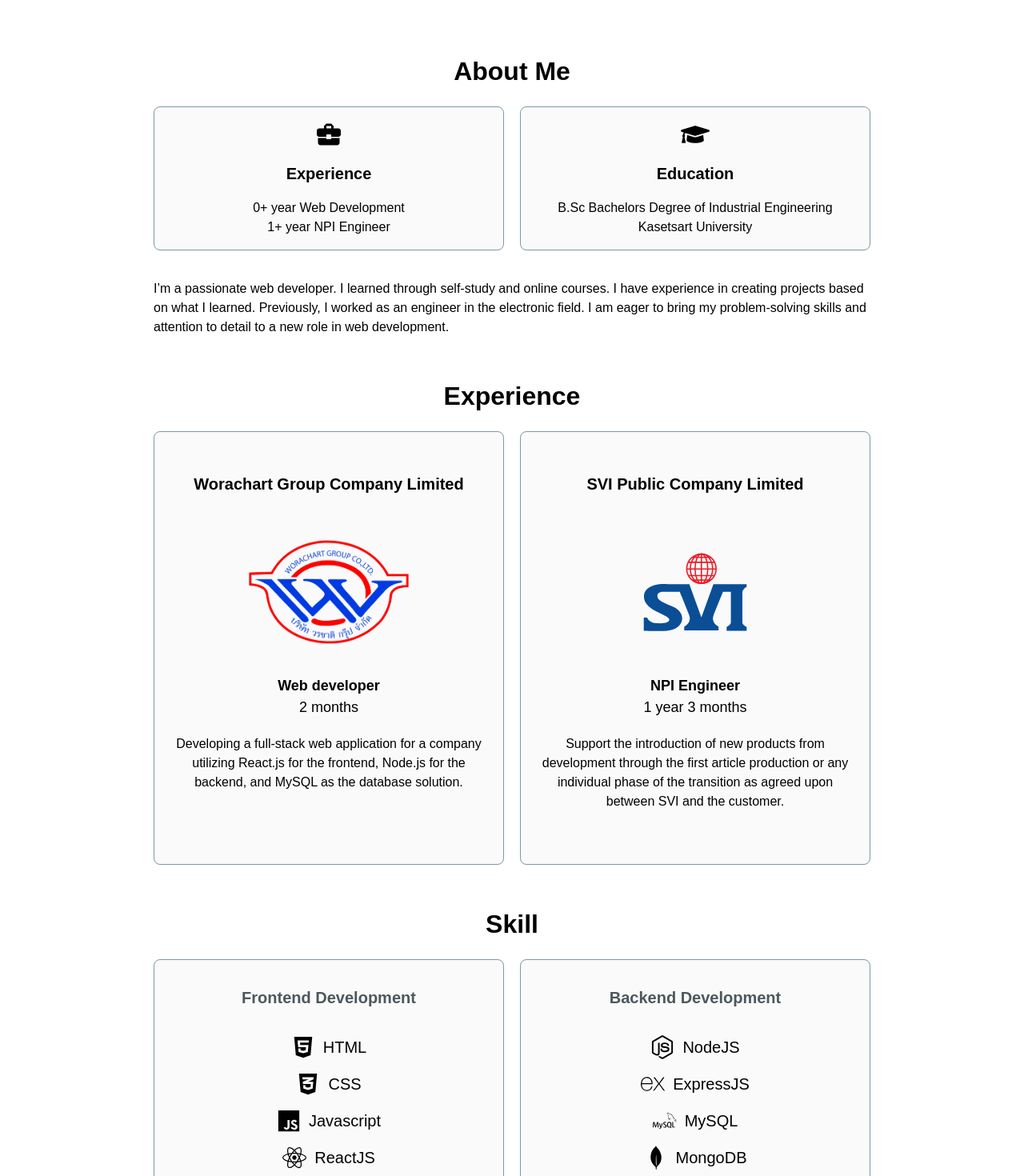
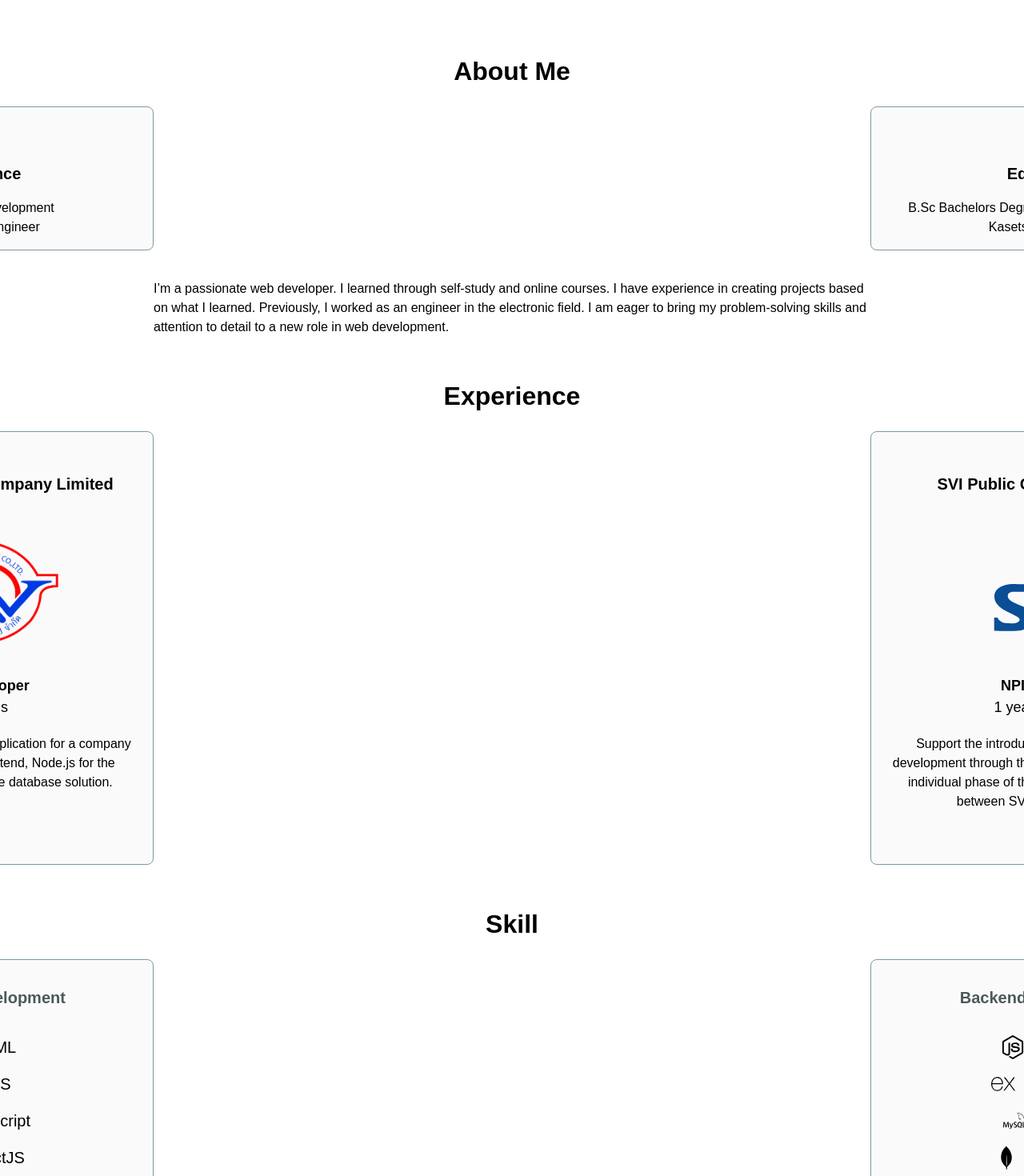
Before and after one commit to NakornKitk/nakorn-portfolio, a Next.js app: page / in a window 1280 px wide. Shown: the part 780-2250 px from the top of the page at 80% size. Built offline with nearby package versions, Linux system fonts and the light colour scheme.

Commit message:
add transition

```diff
--- a/app/components/AboutMe.js
+++ b/app/components/AboutMe.js
@@ -1,14 +1,70 @@
-import React from 'react'
+'use client'
+import { useEffect, useState, useRef } from 'react'
+
 import { FaGraduationCap } from "react-icons/fa";
 import { MdBusinessCenter } from "react-icons/md";
 
 function AboutMe() {
+    const [scrollPosition, setScrollPosition] = useState(0);
+    const [inView, setInView] = useState(false); // To track if the div is in the viewport
+    const divRef = useRef(null); // Reference to the div
+    const isFlexColumn = window.innerWidth < 768;
+
+    useEffect(() => {
+        // Store the ref value in a variable before observing it
+        const currentDivRef = divRef.current;
+
+        const observer = new IntersectionObserver(
+            (entries) => {
+                entries.forEach((entry) => {
+                    if (entry.isIntersecting) {
+                        setInView(true); // Set inView to true when the component is in the viewport
+                    } else {
+                        setInView(false); // Optional: reset state when leaving the viewport
+                    }
+                });
+            },
+            { threshold: 0.2 } // Trigger when 50% of the element is visible
+        );
+
+        if (currentDivRef) {
+            observer.observe(currentDivRef); // Observe the target div
+        }
+
+        return () => {
+            // Use the variable to ensure it's accessed correctly during cleanup
+            if (currentDivRef) {
+                observer.unobserve(currentDivRef); // Clean up observer on unmount
+            }
+        };
+    }, []); // Empty dependency array to set up observer once
+
+
+
+    useEffect(() => {
+        const handleScroll = () => {
+            setScrollPosition(window.scrollY); // Update the scroll position
+        };
+
+        window.addEventListener('scroll', handleScroll);
+
+        return () => {
+            window.removeEventListener('scroll', handleScroll); // Clean up event listener on unmount
+        };
+    }, []);
+
+
+    const scrollEffect = inView ? Math.min(scrollPosition / 5, 100) : 0;
+
     return (
-        <div className="my-[50px]">
+        <div ref={divRef} className={`my-[50px] ${isFlexColumn ? 'overflow-hidden' : ''}`}>
             <h1 className="text-center text-[32px] font-bold">About Me</h1>
 
             <div className="md:flex gap-[20px] my-[20px] w-[100%]">
-                <div className="border border-[#7E99A3] rounded-lg p-4 text-center w-full mb-4 bg-[#FAFAFA] ">
+                <div className="border border-[#7E99A3] rounded-lg p-4 text-center w-full mb-4 bg-[#FAFAFA] transition-transform duration-500 ease-in-out"
+                    style={{
+                        transform: `${isFlexColumn ? `translateY(${100 - scrollEffect}%)` : `translateX(-${100 - scrollEffect}%)`}`
+                    }}>
                     <div className="flex justify-center items-center">
                         <MdBusinessCenter className="text-[36px]" />
                     </div>
@@ -16,7 +72,10 @@ function AboutMe() {
                     <p>0+ year Web Development</p>
                     <p>1+ year NPI Engineer</p>
                 </div>
-                <div className="border border-[#7E99A3] rounded-lg p-4 text-center w-full mb-4 bg-[#FAFAFA]">
+                <div className="border border-[#7E99A3] rounded-lg p-4 text-center w-full mb-4 bg-[#FAFAFA] transition-transform duration-500 ease-in-out"
+                    style={{
+                        transform: `${isFlexColumn ? `translateY(${100 - scrollEffect}%)` : `translateX(${100 - scrollEffect}%)`}`
+                    }}>
                     <div className="flex justify-center items-center">
                         <FaGraduationCap className="text-[36px]" />
                     </div>
@@ -27,15 +86,16 @@ function AboutMe() {
             </div>
 
             <div>
-                <p>I’m a passionate web developer. I learned through self-study and online courses. I have experience in
-                    creating projects based on what I learned. Previously, I worked as an engineer in the electronic field. I am
-                    eager to bring my problem-solving skills and attention to detail to a new role in web development.</p>
+                <p>
+                    I’m a passionate web developer. I learned through self-study and
+                    online courses. I have experience in creating projects based on what I
+                    learned. Previously, I worked as an engineer in the electronic field.
+                    I am eager to bring my problem-solving skills and attention to detail
+                    to a new role in web development.
+                </p>
             </div>
-
-
         </div>
-
-    )
+    );
 }
 
-export default AboutMe
+export default AboutMe;
--- a/app/components/Experience.js
+++ b/app/components/Experience.js
@@ -1,12 +1,66 @@
-import React from 'react'
+'use client'
 import Image from 'next/image'
+import { useEffect, useState, useRef } from 'react'
 
 function Experience() {
+  const [scrollPosition, setScrollPosition] = useState(0);
+  const [inView, setInView] = useState(false); // To track if the div is in the viewport
+  const divRef = useRef(null); // Reference to the div
+  const isFlexColumn = window.innerWidth < 768;
+
+  useEffect(() => {
+    // Store the ref value in a variable before observing it
+    const currentDivRef = divRef.current;
+
+    const observer = new IntersectionObserver(
+      (entries) => {
+        entries.forEach((entry) => {
+          if (entry.isIntersecting) {
+            setInView(true); // Set inView to true when the component is in the viewport
+          } else {
+            setInView(false); // Optional: reset state when leaving the viewport
+          }
+        });
+      },
+      { threshold: 0.2 } // Trigger when 50% of the element is visible
+    );
+
+    if (currentDivRef) {
+      observer.observe(currentDivRef); // Observe the target div
+    }
+
+    return () => {
+      // Use the variable to ensure it's accessed correctly during cleanup
+      if (currentDivRef) {
+        observer.unobserve(currentDivRef); // Clean up observer on unmount
+      }
+    };
+  }, []); // Empty dependency array to set up observer once
+
+
+
+  useEffect(() => {
+    const handleScroll = () => {
+      setScrollPosition(window.scrollY); // Update the scroll position
+    };
+
+    window.addEventListener('scroll', handleScroll);
+
+    return () => {
+      window.removeEventListener('scroll', handleScroll); // Clean up event listener on unmount
+    };
+  }, []);
+
+
+  const scrollEffect = inView ? Math.min(scrollPosition / 5, 100) : 0;
   return (
-    <div className="my-[50px]">
+    <div className={`my-[50px] ${isFlexColumn ? 'overflow-hidden' : ''}`} ref={divRef} >
       <h1 className="text-center text-[32px] font-bold">Experience</h1>
       <div className="md:flex gap-[20px] my-[20px]">
-        <div className="border border-[#7E99A3] bg-[#FAFAFA] rounded-lg px-4 py-[50px] text-center w-full mb-[20px] md:mb-[0px]">
+        <div className="border border-[#7E99A3] bg-[#FAFAFA] rounded-lg px-4 py-[50px] text-center w-full mb-[20px] md:mb-[0px] transition-transform duration-500 ease-in-out"
+          style={{
+            transform: `${isFlexColumn ? `translateY(${100 - scrollEffect}%)` : `translateX(-${100 - scrollEffect}%)`}`
+          }}>
           <div className="h-[50px]">
             <h2 className="text-[20px] my-[auto] font-semibold">Worachart Group Company Limited</h2>
           </div>
@@ -19,7 +73,9 @@ function Experience() {
           </div>
           <p className="py-4">Developing a full-stack web application for a company utilizing React.js for the frontend, Node.js for the backend, and MySQL as the database solution.</p>
         </div>
-        <div className="border border-[#7E99A3] bg-[#FAFAFA] rounded-lg px-4 py-[50px] text-center w-full">
+        <div className="border border-[#7E99A3] bg-[#FAFAFA] rounded-lg px-4 py-[50px] text-center w-full transition-transform duration-500 ease-in-out" style={{
+          transform: `${isFlexColumn ? `translateY(${100 - scrollEffect}%)` : `translateX(${100 - scrollEffect}%)`}`
+        }}>
           <div className="h-[50px]">
             <h2 className="text-[20px] my-[auto] font-semibold">SVI Public Company Limited</h2>
           </div>
--- a/app/components/Skill.js
+++ b/app/components/Skill.js
@@ -1,4 +1,4 @@
-import React from 'react'
+'use client'
 import { FaHtml5 } from "react-icons/fa";
 import { FaCss3Alt } from "react-icons/fa";
 import { IoLogoJavascript } from "react-icons/io5";
@@ -9,13 +9,66 @@ import { FaNodeJs } from "react-icons/fa";
 import { SiExpress } from "react-icons/si";
 import { SiMysql } from "react-icons/si";
 import { SiMongodb } from "react-icons/si";
+import { useEffect, useState, useRef } from 'react'
 
 function Skill() {
+  const [scrollPosition, setScrollPosition] = useState(0);
+  const [inView, setInView] = useState(false); // To track if the div is in the viewport
+  const divRef = useRef(null); // Reference to the div
+  const isFlexColumn = window.innerWidth < 768;
+
+  useEffect(() => {
+    // Store the ref value in a variable before observing it
+    const currentDivRef = divRef.current;
+
+    const observer = new IntersectionObserver(
+      (entries) => {
+        entries.forEach((entry) => {
+          if (entry.isIntersecting) {
+            setInView(true); // Set inView to true when the component is in the viewport
+          } else {
+            setInView(false); // Optional: reset state when leaving the viewport
+          }
+        });
+      },
+      { threshold: 0.2 } // Trigger when 50% of the element is visible
+    );
+
+    if (currentDivRef) {
+      observer.observe(currentDivRef); // Observe the target div
+    }
+
+    return () => {
+      // Use the variable to ensure it's accessed correctly during cleanup
+      if (currentDivRef) {
+        observer.unobserve(currentDivRef); // Clean up observer on unmount
+      }
+    };
+  }, []); // Empty dependency array to set up observer once
+
+
+
+  useEffect(() => {
+    const handleScroll = () => {
+      setScrollPosition(window.scrollY); // Update the scroll position
+    };
+
+    window.addEventListener('scroll', handleScroll);
+
+    return () => {
+      window.removeEventListener('scroll', handleScroll); // Clean up event listener on unmount
+    };
+  }, []);
+
+
+  const scrollEffect = inView ? Math.min(scrollPosition / 5, 100) : 0;
   return (
-    <div className="my-[50px]">
+    <div className={`my-[50px] ${isFlexColumn ? 'overflow-hidden' : ''}`} ref={divRef} >
       <h1 className="text-center text-[32px] font-bold">Skill</h1>
       <div className="md:flex gap-x-[20px] my-[20px]">
-        <div className="border border-[#7E99A3] bg-[#FAFAFA] rounded-lg p-4 text-center w-full pb-6 mb-[20px] md:mb-[0px]">
+        <div className="border border-[#7E99A3] bg-[#FAFAFA] rounded-lg p-4 text-center w-full pb-6 mb-[20px] md:mb-[0px] transition-transform duration-500 ease-in-out" style={{
+          transform: `${isFlexColumn ? `translateY(${100 - scrollEffect}%)` : `translateX(-${100 - scrollEffect}%)`}`
+        }}>
           <h2 className="text-[20px] mb-2 py-4 font-semibold text-[#4C585B]">Frontend Development</h2>
           <div className="flex items-center justify-center py-2">
             <div className="pr-[10px] text-[30px]">
@@ -72,7 +125,9 @@ function Skill() {
             </div>
           </div>
         </div>
-        <div className="border border-[#7E99A3] bg-[#FAFAFA] rounded-lg p-4 text-center w-full pb-6">
+        <div className="border border-[#7E99A3] bg-[#FAFAFA] rounded-lg p-4 text-center w-full pb-6 transition-transform duration-500 ease-in-out" style={{
+          transform: `${isFlexColumn ? `translateY(${100 - scrollEffect}%)` : `translateX(${100 - scrollEffect}%)`}`
+        }}>
           <h2 className="text-[20px] mb-2 py-4 font-semibold text-[#4C585B]">Backend Development</h2>
           <div className="flex items-center justify-center py-2">
             <div className="pr-[10px] text-[30px]">
--- a/app/page.js
+++ b/app/page.js
@@ -29,16 +29,16 @@ function HomeContent() {
   }, [setSectionRefs]);
 
   return (
-    <div className="bg-white text-black min-h-screen">
+    <div className="bg-white text-black min-h-screen overflow-hidden">
       <Header />
       <BackToTopButton />
       <div className="px-[15%]">
         <div className="pt-[70px] xl:pt-[0px] text-center my-[auto] xl:flex xl:items-center xl:justify-center min-h-[calc(100vh-90px)]">
-          <div className="rounded-full object-cover mx-[auto] xl:m-[0px] overflow-hidden w-[400px] h-[400px]">
+          <div className="rounded-full object-cover mx-auto mb-[20px] xl:m-0 overflow-hidden w-full max-w-[400px] h-full aspect-square">
             <Image src="/images/profile.png" alt="profile" width={400} height={400} />
           </div>
           <div>
-            <div className="pt-[40px] pb-[10px] w-[400px] mx-[auto] xl:ml-[20px]">
+            <div className="pt-[40px] pb-[10px] max-w-[400px] mx-[auto] xl:ml-[20px]">
               <h1 className="text-[32px] font-bold text-black">Nakorn Kitkanchaoroensin</h1>
               <h2 className="text-[22px] text-[#4C585B] font-semibold">Web Developer</h2>
             </div>
```
